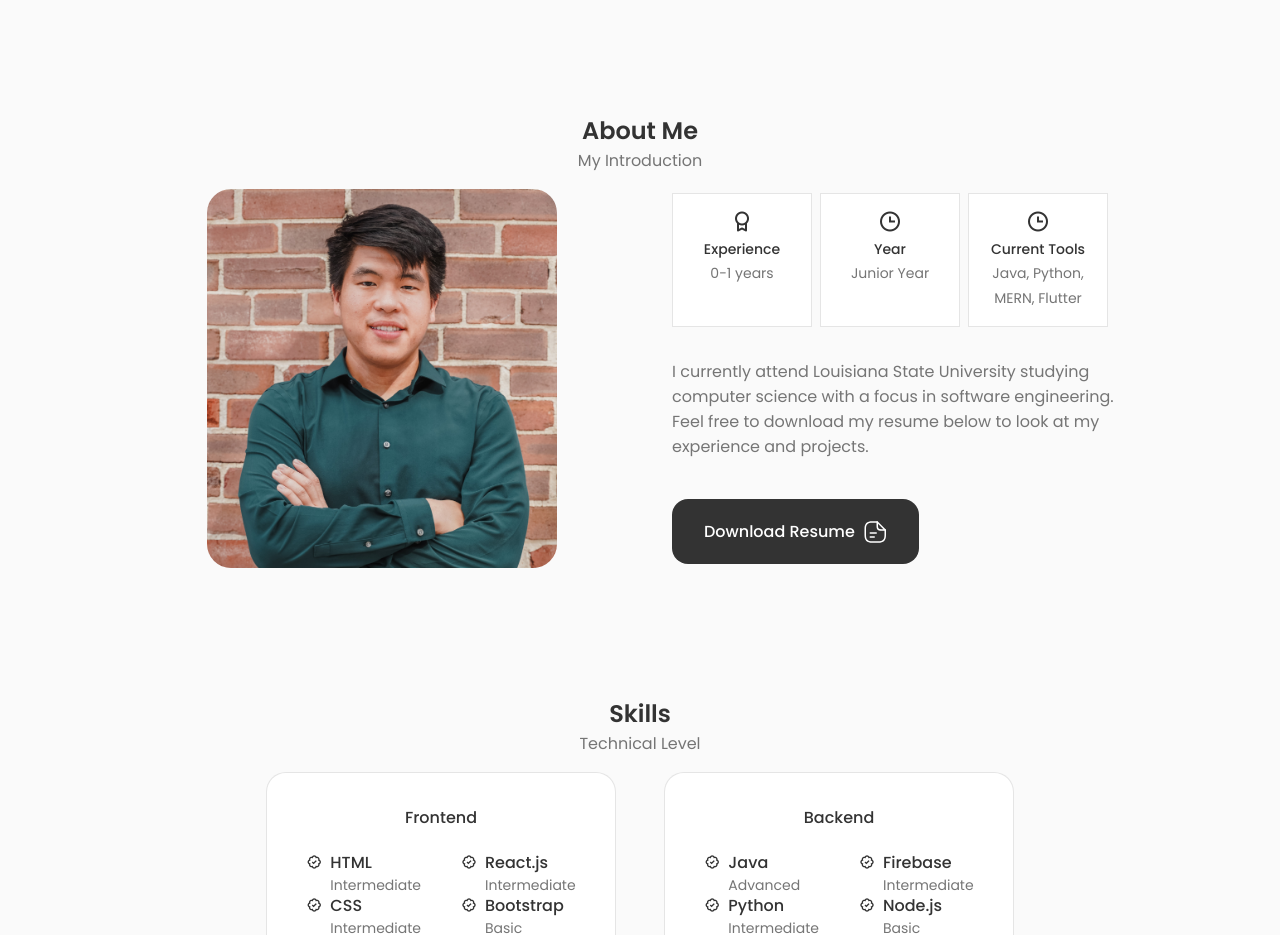
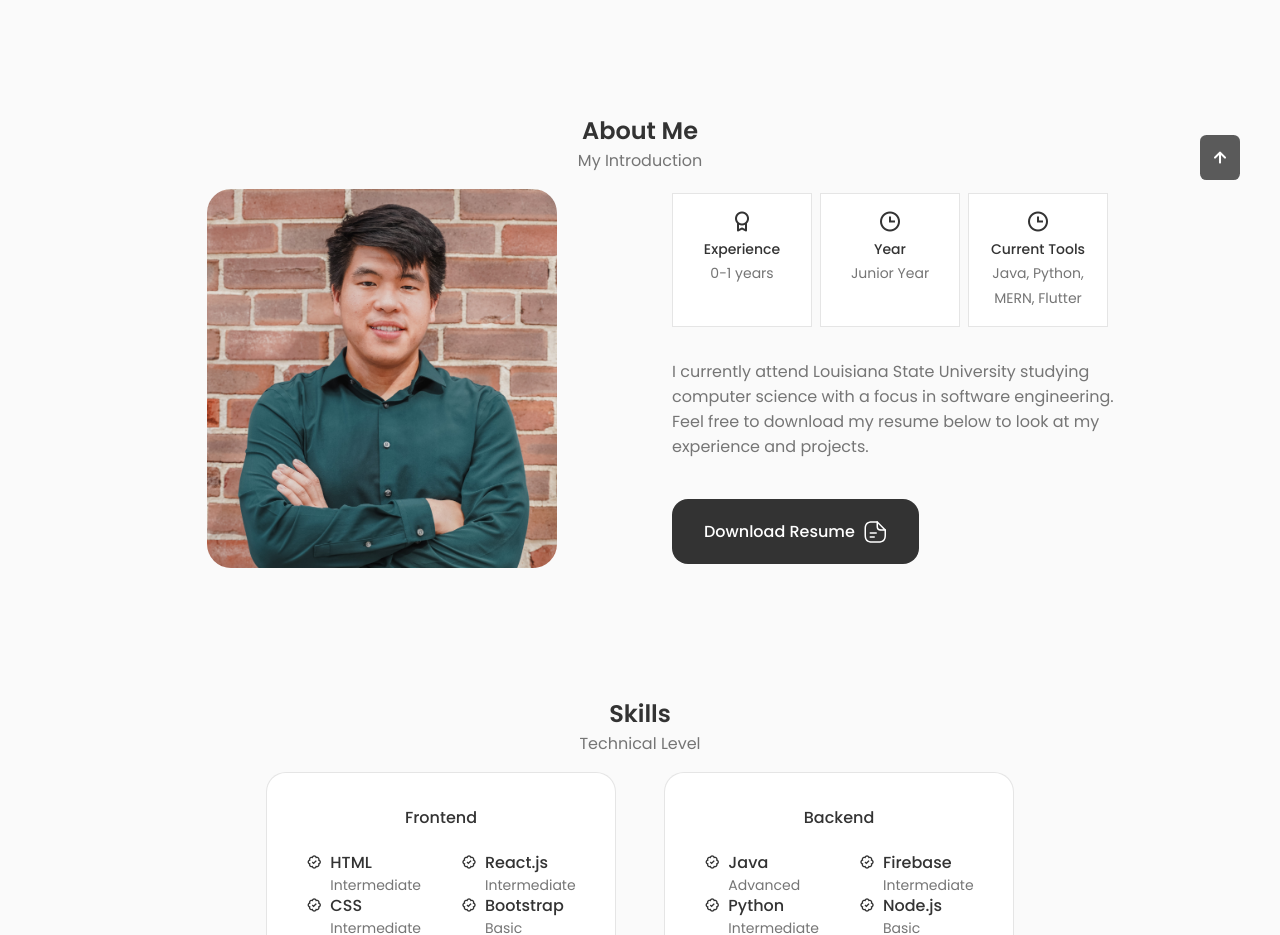
Before and after one commit to hvnguyen57/portfolio, a React (Create React App) app: page / in a window 1280 px wide. Shown: the part 780-1715 px from the top of the page. Built offline with nearby package versions, Linux system fonts and the light colour scheme.

Commit message:
added scrollup component
it is broken

```diff
--- a/src/App.js
+++ b/src/App.js
@@ -7,6 +7,7 @@
 import Footer from './components/Footer/Footer';
 import Portfolio from './components/Portfolio/Portfolio';
 import Contact from './components/Contact/Contact';
+import ScrollUp from './components/ScrollUp/ScrollUp';
 
 const App = () =>{
   return(
@@ -19,8 +20,10 @@
       <Skills />
       <Portfolio />
       <Contact />
-      <Footer />
     </main>
+
+    <ScrollUp/>
+    <Footer />
     </>
   )
 }
--- /dev/null
+++ b/src/components/ScrollUp/ScrollUp.jsx
@@ -0,0 +1,17 @@
+import React from 'react';
+import "./scrollup.css";
+
+const ScrollUp = () => {
+    window.addEventListener('scroll', function(){
+        const scrollup = document.querySelector(".scrollup");
+        if (this.scrollY >= 560) scrollup.classList.add("show-scroll");
+        else scrollup.classList.remove("show-scroll");
+    })
+    return(
+        <a href="#home" className='scrollup'>
+            <i className='uil uil-arrow-up scrollup_icon'></i>
+        </a>
+    )
+}
+
+export default ScrollUp;
--- /dev/null
+++ b/src/components/ScrollUp/scrollup.css
@@ -0,0 +1,24 @@
+.scrollup{
+    position: fixed;
+    right: 2.5rem;
+    bottom: -20%;
+    background-color: var(--title-color);
+    opacity: 0.8;
+    padding: 0.3rem 0.5rem;
+    border-radius: 0.4rem;
+    z-index: var(--z-tooltip);
+    transition: 0.3s;
+}
+
+.scrollup_icon{
+    font-size: 1.5rem;
+    color: var(--container-color);
+}
+
+.scrollup:hover{
+    background-color: var(--title-color-dark);
+}
+
+.show_scroll{
+    bottom: 3rem;
+}
```
